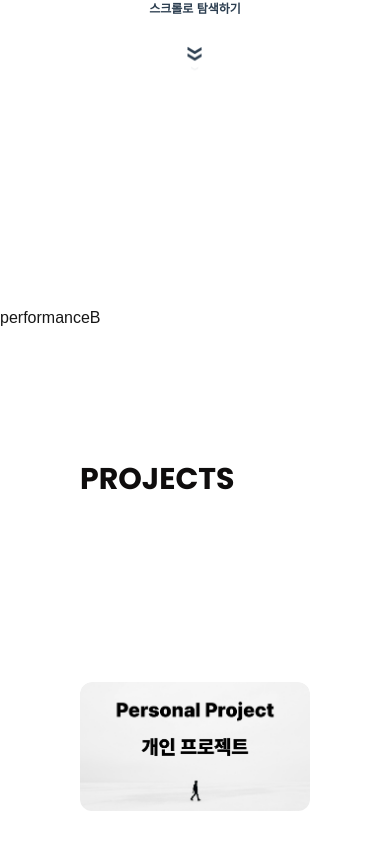
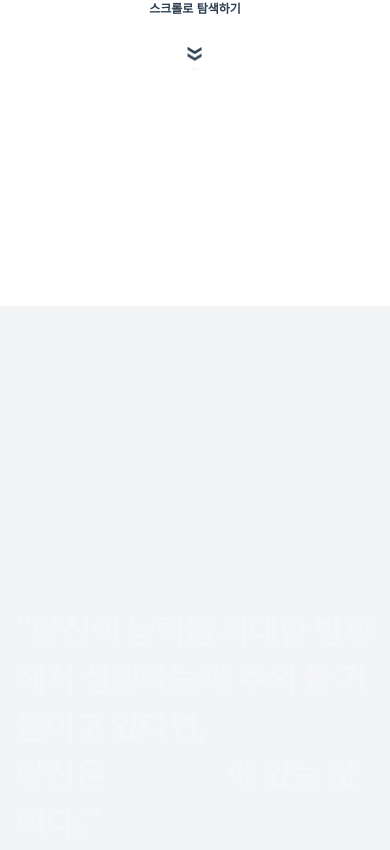
Before and after one commit to peaceRyun/project_ygportfolio, a Next.js app: page / in a window 390 px wide. Shown: the part 538-1388 px from the top of the page. Built offline with nearby package versions, Linux system fonts and the light colour scheme.

Commit message:
performanceB => 웹퍼블리싱, 글씨 스크롤 효과 구현.

```diff
--- a/src/app/globals.css
+++ b/src/app/globals.css
@@ -35,6 +35,9 @@
     --text-90-15vh-180: clamp(90px, 15vh, 180px);
     --text-73-16vh-136: clamp(73px, 16vh, 136px);
     --text-40-16vh-73: clamp(40px, 16vh, 73px);
+    --text-40-5vh-60: clamp(40px, 5vh, 60px);
+    --text-38-4vh-44: clamp(38px, 4vh, 44px);
+    --text-32-3vh-40: clamp(32px, 3vh, 40px);
     --text-8-2vh-20: clamp(8px, 2vh, 20px);
     --text-12-1vw-20: clamp(12px, 1.5vw, 20px);
 
--- a/src/app/home/components/banner/PerformanceB.jsx
+++ b/src/app/home/components/banner/PerformanceB.jsx
@@ -1,5 +1,70 @@
+'use client';
+
+import { useEffect, useRef } from 'react';
+import gsap from 'gsap';
+import { ScrollTrigger } from 'gsap/dist/ScrollTrigger';
+
+gsap.registerPlugin(ScrollTrigger);
+
 const PerformanceB = () => {
-  return <div>performanceB</div>;
+    const pinWrapRef = useRef(null);
+    const textObjectRef = useRef(null);
+
+    useEffect(() => {
+        const pinWrap = pinWrapRef.current;
+        const textObject = textObjectRef.current;
+
+        if (pinWrap && textObject) {
+            // 배경색 채우기 애니메이션 (흰색)
+            gsap.to(textObject, {
+                backgroundSize: '100% 100%',
+                scrollTrigger: {
+                    trigger: pinWrap,
+                    start: 'top top',
+                    end: '+=500px',
+                    pin: true,
+                    scrub: 1,
+                },
+            });
+
+            // 하이라이트 키워드 채우기 애니메이션 (노란색)
+            gsap.to(textObject.querySelectorAll('.highlight'), {
+                backgroundSize: '100% 100%',
+                scrollTrigger: {
+                    trigger: pinWrap,
+                    start: 'top top',
+                    end: '+=500px',
+                    scrub: 1,
+                },
+            });
+        }
+
+        return () => {
+            ScrollTrigger.killAll();
+        };
+    }, []);
+    return (
+        <section className='bg-gray-100 relative z-30'>
+            <h2 className='sr-only'>performanceB</h2>
+            <div
+                className='textBox w-full h-screen sticky top-0 flex items-center justify-center leading-normal px-12 max-sm:px-4 max-lg:px-8'
+                ref={pinWrapRef}
+            >
+                <div className='w-full'>
+                    <span
+                        className='webkitSpan font-poppins font-black text-40-5vh-60 max-sm:text-32-3vh-40 max-lg:text-38-4vh-44 text-white/20 bg-clip-text bg-no-repeat bg-gradient-to-r from-white to-white bg-[size:0%_100%]'
+                        ref={textObjectRef}
+                    >
+                        "당신이 능력을 최대한 발휘해서 실행하는 데 주의 를 기울이고 있다면, <br /> 당신은
+                        <span className='highlight bg-clip-text bg-no-repeat bg-gradient-to-t from-[#ffda63] to-[#ffda63] bg-[size:100%_0%] text-transparent'>
+                            성과 영역
+                        </span>
+                        에 있는 것이다."
+                    </span>
+                </div>
+            </div>
+        </section>
+    );
 };
 
 export default PerformanceB;
```
